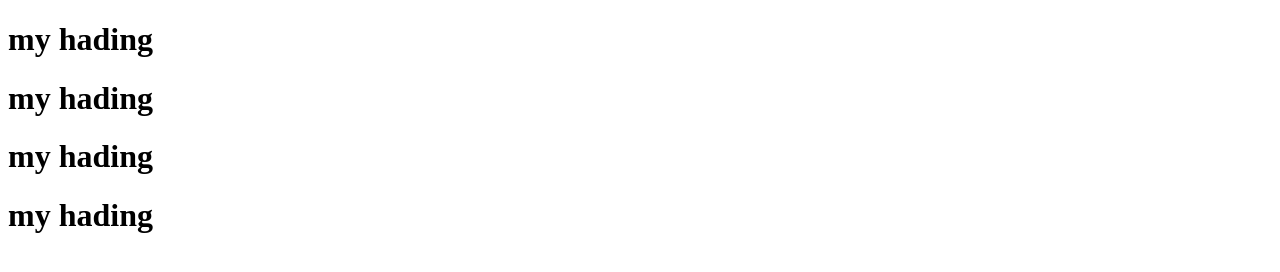
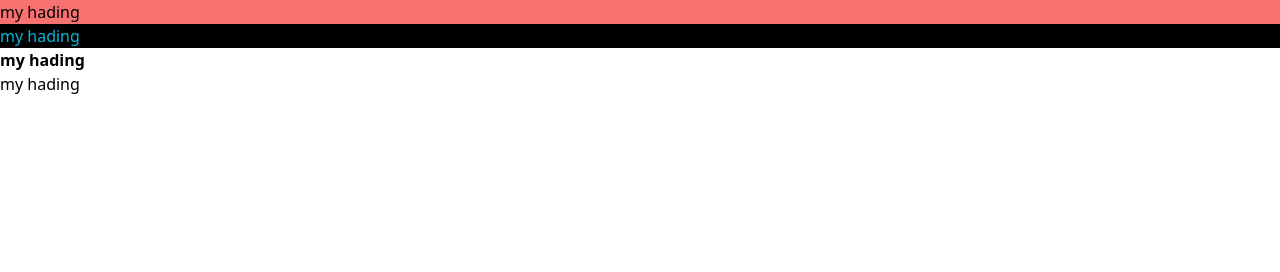
Before and after one commit to nizamuddin-git-repo/new-repo, a plain HTML site: page index.html in a window 1280 px wide. Drawn offline with nearby package versions, Linux system fonts and the light colour scheme.

```diff
--- a/index.html
+++ b/index.html
@@ -4,11 +4,12 @@
     <meta charset="UTF-8">
     <meta name="viewport" content="width=j, initial-scale=1.0">
     <title>Document</title>
+    <script src="https://cdn.tailwindcss.com"></script>
 </head>
 <body>
-    <h1 class="bg">my hading</h1>
-    <h1>my hading</h1>
-    <h1>my hading</h1>
+    <h1 class="bg-red-400">my hading</h1>
+    <h1 class="bg-black text-cyan-500">my hading</h1>
+    <h1 class="font-bold">my hading</h1>
     <h1>my hading</h1>
 
 </body>
--- /dev/null
+++ b/tailwind.config.js
@@ -0,0 +1,8 @@
+/** @type {import('tailwindcss').Config} */
+module.exports = {
+    content: ["./src/**/*.{html,js}"],
+    theme: {
+      extend: {},
+    },
+    plugins: [],
+  }
```
Also changed, not shown: icons/bg1.png (added), icons/bg2.png (added), icons/bg3.png (added), icons/box.png (added), icons/house.png (added), icons/logo.png (added), icons/question.png (added), icons/shopping-cart 1.png (added), images/jacket-1.png (added), images/jacket-2.png (added), images/jacket-3.png (added), images/jacket-4.png (added), images/jacket-5.png (added), images/jacket-6.png (added), 2 more files.
